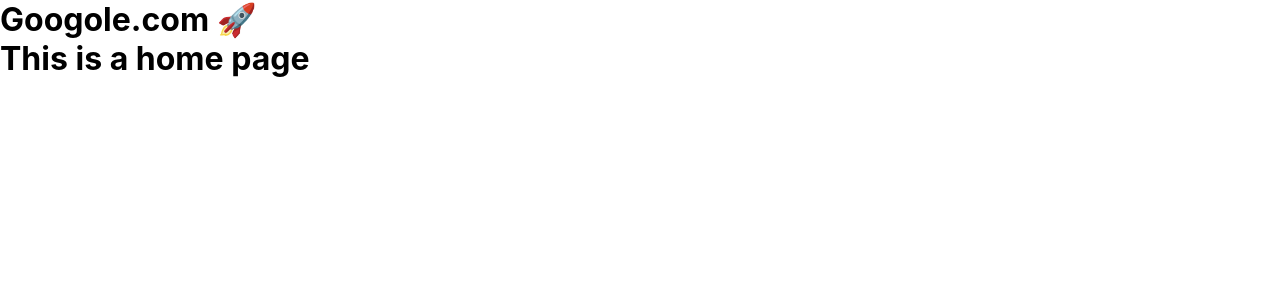
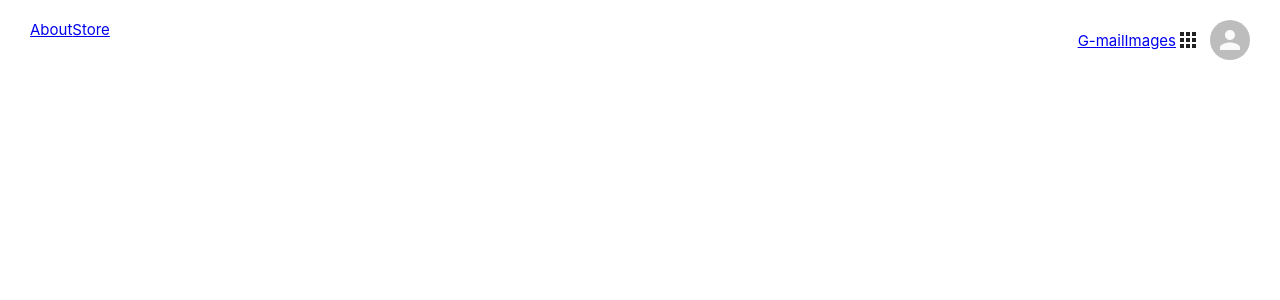
Before and after one commit to pushpendraGit/Google-Clone, a React (Create React App) app: page / in a window 1280 px wide. Shown: the top 300 px of the page. Built offline with nearby package versions, Linux system fonts and the light colour scheme.

Commit message:
header style is added

```diff
--- a/package.json
+++ b/package.json
@@ -3,11 +3,14 @@
   "version": "0.1.0",
   "private": true,
   "dependencies": {
+    "@material-ui/core": "^4.11.0",
+    "@material-ui/icons": "^4.9.1",
     "@testing-library/jest-dom": "^4.2.4",
     "@testing-library/react": "^9.5.0",
     "@testing-library/user-event": "^7.2.1",
     "react": "^16.13.1",
     "react-dom": "^16.13.1",
+    "react-router-dom": "^5.2.0",
     "react-scripts": "3.4.3"
   },
   "scripts": {
--- a/src/App.js
+++ b/src/App.js
@@ -2,13 +2,28 @@ import React from "react";
 
 import "./App.css";
 import Home from './pages/Home'
+import {BrowserRouter as Router, Link, Switch , Route} from 'react-router-dom';
 
 function App() {
   return (
     <div className="app">
-      <h1>Googole.com 🚀</h1>
-      {/* Home */}
-      <Home />
+     <Router>
+
+       <Switch>
+
+       <Route path="/search">
+         <h1>This is search</h1>
+       </Route>
+
+
+
+     <Route path="/">
+     <Home />
+     </Route>
+     </Switch>
+
+     </Router>
+
       {/* search page */}
 
 
--- a/src/pages/Home.css
+++ b/src/pages/Home.css
@@ -0,0 +1,32 @@
+.home{
+
+    display: flex;
+    flex-direction: column;
+    height: 100vh;
+}
+
+.home__header{
+    display: flex;
+    padding: 20px 30px;
+    justify-content: space-between;
+    text-decoration: inherit;
+    color: rgba(0, 0, 0, 0.87);
+    font-size: 15px;
+
+}
+
+.home__header a:hover{
+    text-decoration: underline;
+}
+
+.home__headerRight{
+
+    display: flex;
+    align-items: center;
+    min-width: 13vw;
+    justify-content: space-between;
+}
+
+.home__headerRight > .MuiSvgIcon-root{
+    margin-right: 10px;
+}
--- a/src/pages/Home.js
+++ b/src/pages/Home.js
@@ -1,20 +1,27 @@
-import React from 'react';
-import './Home.css'
+import React from "react";
+import { Link } from "react-router-dom";
+import AppsIcon from "@material-ui/icons/Apps";
+import { Avatar } from '@material-ui/core';
+import "./Home.css";
 
 function Home(props) {
-    return (
-        <div className="home">
-            <h1>This is a home page</h1>
-            <div className='home__header'>
-
-            </div>
-            <div className="home__body">
-
-
-            </div>
-
+  return (
+    <div className="home">
+      <div className="home__header">
+        <div className="home__headerLefr">
+          <Link to="/about">About</Link>
+          <Link to="/store">Store</Link>
         </div>
-    );
+        <div className="home__headerRight">
+          <Link to="/gmail">G-mail</Link>
+          <Link to="/images">Images</Link>
+          <AppsIcon />
+          <Avatar alt="Cindy Baker"  />
+        </div>
+      </div>
+      <div className="home__body"></div>
+    </div>
+  );
 }
 
 export default Home;
```
Also changed, not shown: 1 other file (tests, documents, lock files or other folders).
